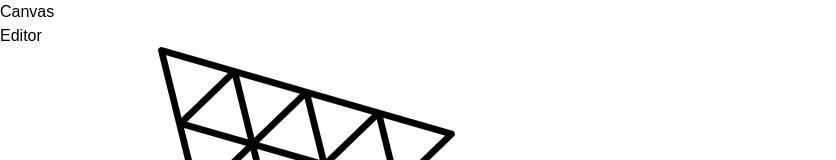
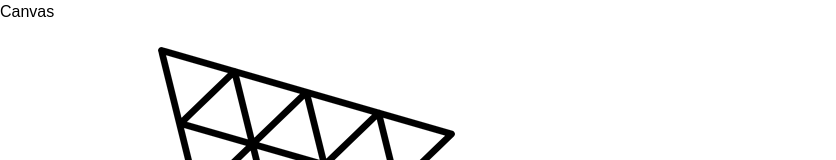
Before and after one commit to arunabh-a/Shirclex, a React (Vite) app in the folder client/: page / in a window 1280 px wide. Shown: the top 160 px of the page, without its empty margins (0-836 px from the left). Built offline with nearby package versions, Linux system fonts and the light colour scheme; a web font is replaced by a local one.

Commit message:
Homepage Animation Finish

```diff
--- a/client/src/pages/editor.jsx
+++ b/client/src/pages/editor.jsx
@@ -9,12 +9,26 @@ import { EditorTabs, FilterTabs, DecalTypes } from '../config/constants';
 import { fadeAnimation, slideAnimation } from '../config/motion';
 import { download } from '../assets';
 
-import { AiPicker, ColorPicker, FilePicker, Tab } from '../components';
+import { AiPicker, ColorPicker, CusButtn, FilePicker, Tab } from '../components';
 
 
 const Editor = () => {
+    const snap = useSnapshot(state);
     return (
-        <div>Editor</div>
+        <AnimatePresence>
+            {!snap.intro && (
+                <>
+                {/* <motion.div
+                    key = "custom"
+                    className = "absolute top-0 left-0 z-10"
+                    {...slideAnimation}
+                >
+
+                </motion.div> */}
+                </>
+            )}
+        </AnimatePresence>
+
     )
 }
 
--- a/client/src/pages/home.jsx
+++ b/client/src/pages/home.jsx
@@ -21,7 +21,7 @@ const Home = () => {
             {snap.intro && (
                 <motion.div className='home' {...slideAnimation('left')}>
                     <motion.header {...slideAnimation('down')}>
-                        <img src="./threejs.png" alt="logo" className='w-8 h-8 object-contain' />
+                        <img src="./threejs.png" alt="logo" className='w-10 h-1- object-contain' />
                     </motion.header>
                     <motion.div className='home-content' {...headContainerAnimation}>
                         <motion.div {...headTextAnimation}>
```
Also changed, not shown: client/src/App.jsx (line endings or trailing spaces).
